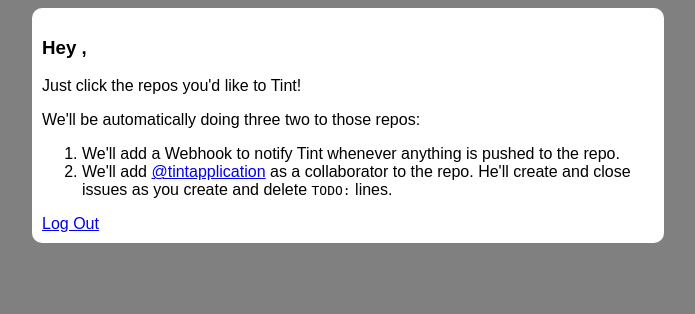
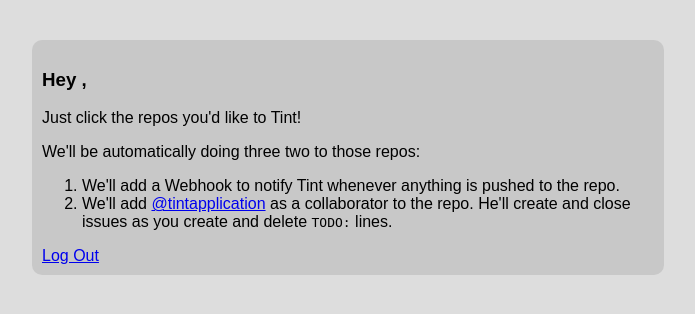
Before and after one commit to zanesterling/tint, a Flask app: template templates/home.html in a window 1280 px wide. Shown: the top 314 px of the page, without its empty margins (292-987 px from the left). Run offline with Flask 2, Linux system fonts and the light colour scheme; the template is opened without the code that fills it, so the values that code supplies are empty; some libraries are stand-ins or nearby versions.

Commit message:
Make home fancy shmancy modern bullcrap

```diff
--- a/static/css/home.css
+++ b/static/css/home.css
@@ -1,12 +1,14 @@
 body {
 	font-family: sans-serif;
-	background-color: grey;
+	background-color: #DDD;
 }
+
 #container {
+    margin-top: 40px;
 	max-width: calc(50% - 20px);
 	max-height: calc(50% - 20px);
 	border-radius: 10px;
-	background-color: white;
+	background-color: rgba(180, 180, 180, .5);
 	padding: 10px;
 	margin-left: auto;
 	margin-right: auto;
```
